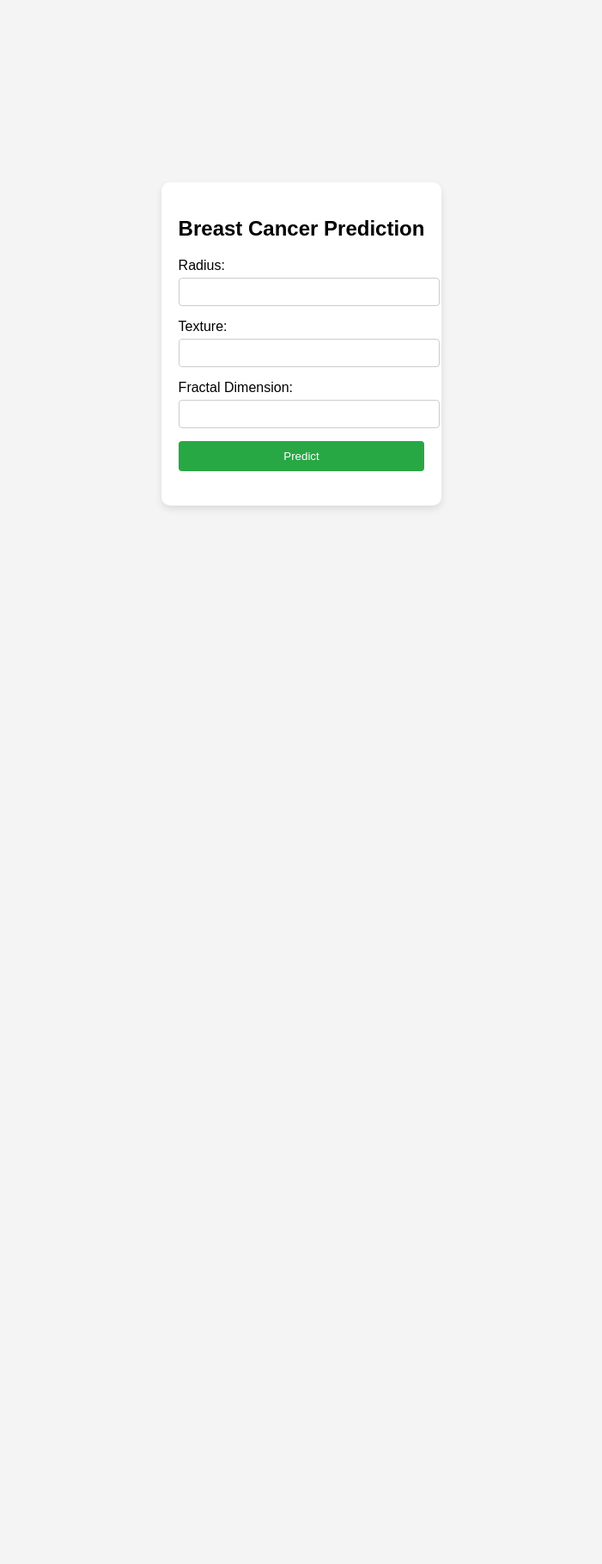
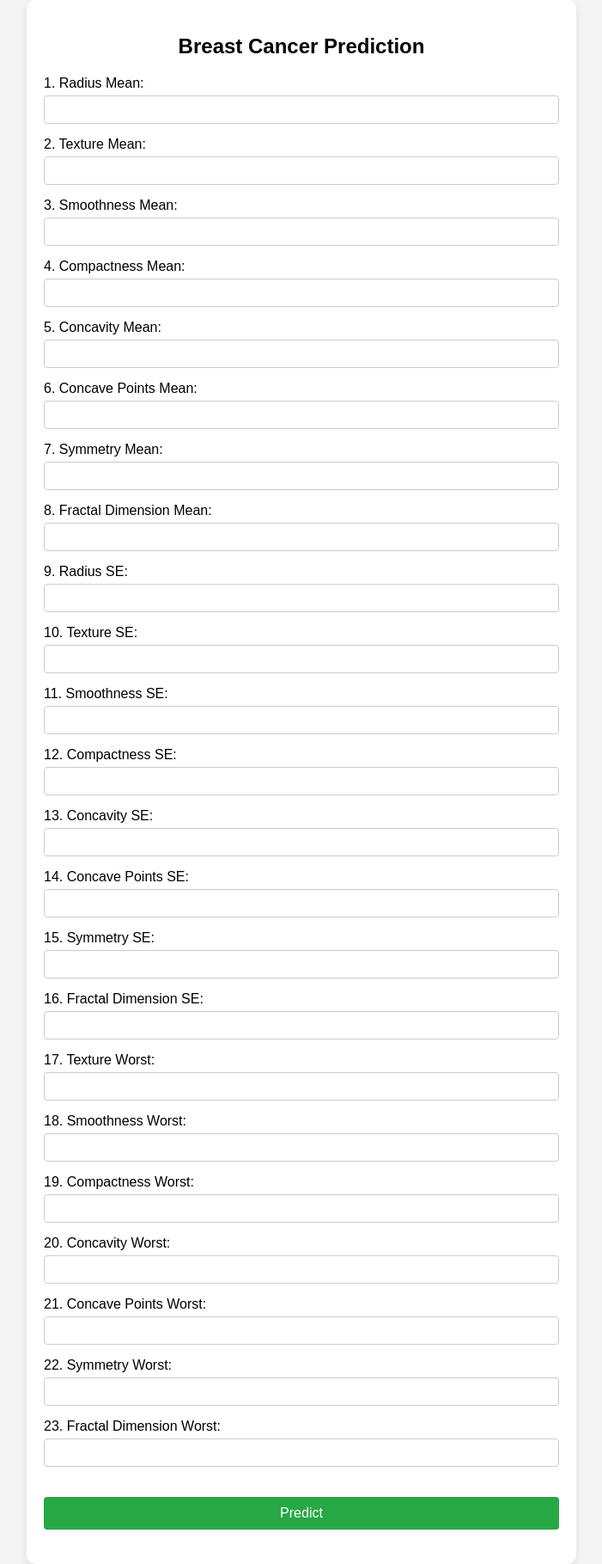
Before and after one commit to Lastrevio112/BreastCancer_Prediction, a Flask app: page / in a window 1280 px wide. Shown: the whole page at 86% size, without its empty margins (289-990 px from the left). Before the commit the page ends 592 px from the top, so only its background shows below. Run offline with Flask 3, Linux system fonts and the light colour scheme; parts of the project's set-up code (start-up, migrations or seed data) failed here and were passed over.

```diff
--- a/model.py
+++ b/model.py
@@ -20,8 +20,6 @@ df = pd.read_csv('dataIN/data.csv')
 X = df.drop(['id', 'diagnosis', 'Unnamed: 32'], axis=1)
 y = df['diagnosis']
 
-feature_list = list(X.columns)
-
 #Exploratory data analysis
 corr_matrix = X.corr()
 plt.figure(figsize=(10, 8))
@@ -35,6 +33,8 @@ upper = corr_matrix.where(np.triu(np.ones(corr_matrix.shape), k=1).astype(bool))
 # Find index of feature columns with correlation greater than 0.95
 to_drop = [column for column in upper.columns if any(upper[column].abs() > 0.95)]
 X = X.drop(to_drop, axis=1)
+
+feature_list = list(X.columns)
 
 #Splitting data into training and testing set
 X_train, X_test, y_train, y_test = train_test_split(X, y, test_size=0.2, random_state=0)
--- a/static/style.css
+++ b/static/style.css
@@ -6,7 +6,7 @@ body {
     display: flex;
     justify-content: center;
     align-items: center;
-    height: 100vh;
+    min-height: 100vh;
 }
 
 .container {
@@ -14,10 +14,13 @@ body {
     padding: 20px;
     border-radius: 10px;
     box-shadow: 0 4px 8px rgba(0, 0, 0, 0.1);
+    max-width: 600px;
+    width: 100%;
 }
 
 h2 {
     text-align: center;
+    margin-bottom: 20px;
 }
 
 .form-group {
@@ -34,6 +37,7 @@ input[type="number"] {
     padding: 8px;
     border: 1px solid #ccc;
     border-radius: 4px;
+    box-sizing: border-box;
 }
 
 button {
@@ -44,6 +48,8 @@ button {
     border: none;
     border-radius: 4px;
     cursor: pointer;
+    font-size: 16px;
+    margin-top: 20px;
 }
 
 button:hover {
@@ -54,4 +60,5 @@ button:hover {
     margin-top: 20px;
     text-align: center;
     font-size: 1.2em;
+    font-weight: bold;
 }
--- a/templates/index.html
+++ b/templates/index.html
@@ -11,17 +11,96 @@
         <h2>Breast Cancer Prediction</h2>
         <form id="predictionForm">
             <div class="form-group">
-                <label for="radius">Radius:</label>
-                <input type="number" id="radius" name="radius" step="0.01" required>
+                <label for="radius_mean">1. Radius Mean:</label>
+                <input type="number" id="radius_mean" name="radius_mean" step="0.00001" required>
             </div>
             <div class="form-group">
-                <label for="texture">Texture:</label>
-                <input type="number" id="texture" name="texture" step="0.01" required>
+                <label for="texture_mean">2. Texture Mean:</label>
+                <input type="number" id="texture_mean" name="texture_mean" step="0.00001" required>
             </div>
-            <!-- Repeat for other features -->
             <div class="form-group">
-                <label for="fractal_dimension">Fractal Dimension:</label>
-                <input type="number" id="fractal_dimension" name="fractal_dimension" step="0.01" required>
+                <label for="smoothness_mean">3. Smoothness Mean:</label>
+                <input type="number" id="smoothness_mean" name="smoothness_mean" step="0.00001" required>
+            </div>
+            <div class="form-group">
+                <label for="compactness_mean">4. Compactness Mean:</label>
+                <input type="number" id="compactness_mean" name="compactness_mean" step="0.00001" required>
+            </div>
+            <div class="form-group">
+                <label for="concavity_mean">5. Concavity Mean:</label>
+                <input type="number" id="concavity_mean" name="concavity_mean" step="0.00001" required>
+            </div>
+            <div class="form-group">
+                <label for="concave_points_mean">6. Concave Points Mean:</label>
+                <input type="number" id="concave_points_mean" name="concave_points_mean" step="0.00001" required>
+            </div>
+            <div class="form-group">
+                <label for="symmetry_mean">7. Symmetry Mean:</label>
+                <input type="number" id="symmetry_mean" name="symmetry_mean" step="0.00001" required>
+            </div>
+            <div class="form-group">
+                <label for="fractal_dimension_mean">8. Fractal Dimension Mean:</label>
+                <input type="number" id="fractal_dimension_mean" name="fractal_dimension_mean" step="0.00001" required>
+            </div>
+            <div class="form-group">
+                <label for="radius_se">9. Radius SE:</label>
+                <input type="number" id="radius_se" name="radius_se" step="0.00001" required>
+            </div>
+            <div class="form-group">
+                <label for="texture_se">10. Texture SE:</label>
+                <input type="number" id="texture_se" name="texture_se" step="0.00001" required>
+            </div>
+            <div class="form-group">
+                <label for="smoothness_se">11. Smoothness SE:</label>
+                <input type="number" id="smoothness_se" name="smoothness_se" step="0.00001" required>
+            </div>
+            <div class="form-group">
+                <label for="compactness_se">12. Compactness SE:</label>
+                <input type="number" id="compactness_se" name="compactness_se" step="0.00001" required>
+            </div>
+            <div class="form-group">
+                <label for="concavity_se">13. Concavity SE:</label>
+                <input type="number" id="concavity_se" name="concavity_se" step="0.00001" required>
+            </div>
+            <div class="form-group">
+                <label for="concave_points_se">14. Concave Points SE:</label>
+                <input type="number" id="concave_points_se" name="concave_points_se" step="0.00001" required>
+            </div>
+            <div class="form-group">
+                <label for="symmetry_se">15. Symmetry SE:</label>
+                <input type="number" id="symmetry_se" name="symmetry_se" step="0.00001" required>
+            </div>
+            <div class="form-group">
+                <label for="fractal_dimension_se">16. Fractal Dimension SE:</label>
+                <input type="number" id="fractal_dimension_se" name="fractal_dimension_se" step="0.00001" required>
+            </div>
+            <div class="form-group">
+                <label for="texture_worst">17. Texture Worst:</label>
+                <input type="number" id="texture_worst" name="texture_worst" step="0.00001" required>
+            </div>
+            <div class="form-group">
+                <label for="smoothness_worst">18. Smoothness Worst:</label>
+                <input type="number" id="smoothness_worst" name="smoothness_worst" step="0.00001" required>
+            </div>
+            <div class="form-group">
+                <label for="compactness_worst">19. Compactness Worst:</label>
+                <input type="number" id="compactness_worst" name="compactness_worst" step="0.00001" required>
+            </div>
+            <div class="form-group">
+                <label for="concavity_worst">20. Concavity Worst:</label>
+                <input type="number" id="concavity_worst" name="concavity_worst" step="0.00001" required>
+            </div>
+            <div class="form-group">
+                <label for="concave_points_worst">21. Concave Points Worst:</label>
+                <input type="number" id="concave_points_worst" name="concave_points_worst" step="0.00001" required>
+            </div>
+            <div class="form-group">
+                <label for="symmetry_worst">22. Symmetry Worst:</label>
+                <input type="number" id="symmetry_worst" name="symmetry_worst" step="0.00001" required>
+            </div>
+            <div class="form-group">
+                <label for="fractal_dimension_worst">23. Fractal Dimension Worst:</label>
+                <input type="number" id="fractal_dimension_worst" name="fractal_dimension_worst" step="0.00001" required>
             </div>
 
             <button type="submit">Predict</button>
```
